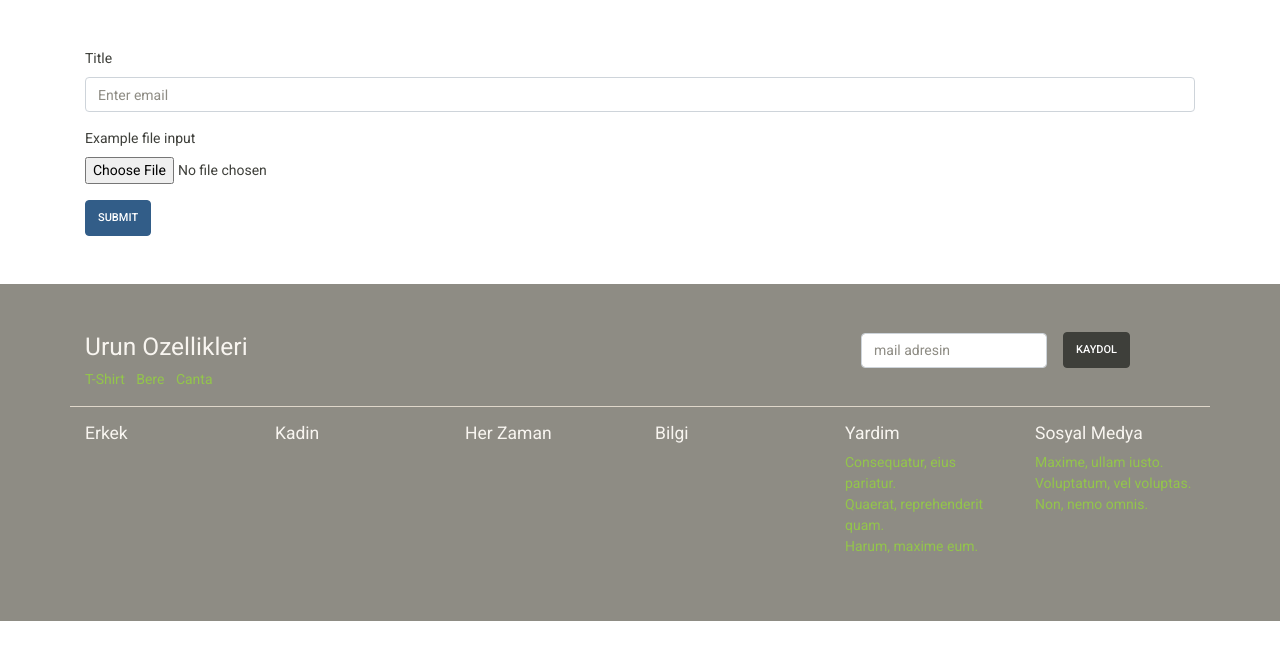
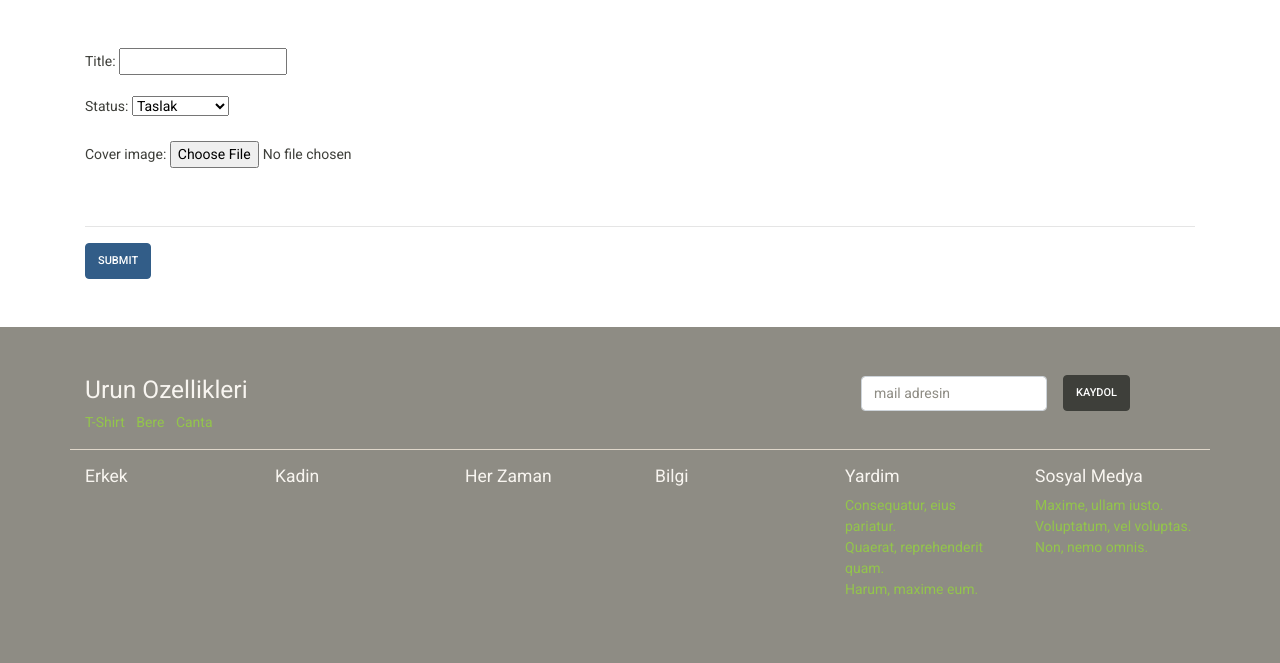
Before and after one commit to yemrekarakus/Django-E-commerce, a Django app: page /carousel_create/ in a window 1280 px wide. Shown: the part 54-717 px from the top of the page. Run offline with Django 4.2, Linux system fonts and the light colour scheme; parts of the project's set-up code (start-up, migrations or seed data) failed here and were passed over; some libraries are stand-ins or nearby versions.

Commit message:
carousel fixed

```diff
--- a/page/forms.py
+++ b/page/forms.py
@@ -6,3 +6,7 @@ class CarouselModelForm(forms.ModelForm):
     class Meta:
         model = Carousel
         fields = '__all__'
+        # fields = [
+        #     'title',
+        #     'cover_image',
+        # ]
--- a/page/views.py
+++ b/page/views.py
@@ -13,12 +13,31 @@ def index(request):
 
 # stuff not checked
 def carousel_create(request):
+    context = dict()
+    # item = Carousel.objects.first()
+    # context['form'] = CarouselModelForm(instance=item)
+    context['form'] = CarouselModelForm()
     if request.method == 'POST':
         print(request.POST)
         # print(request.FILES['cover_image'])
         carousel = Carousel.objects.create(
             title = request.POST.get('title')
         )
+        form = CarouselModelForm(request.POST, files=request.FILES)
+        # print(form)
+        if form.is_valid():
+            form.save()
 
         messages.success(request, 'Birseyler eklendi ama ne oldu bilemiyorum')
-    return render(request, 'manage/carousel_create.html', {})
+    return render(request, 'manage/carousel_create.html', context)
+
+def carousel_list(request):
+    context = dict()
+    context['carousel'] = Carousel.objects.all()
+    return render(request, 'manage/carousel_list.html', context)
+
+
+def carousel_update(request):
+    context = dict()
+    item = Carousel.objects.get(pk=pk)
+    return render(request, 'manage/carousel_update.html', context)
--- a/templates/manage/carousel_create.html
+++ b/templates/manage/carousel_create.html
@@ -4,18 +4,13 @@
 <div class="container mt-5">
     <div class="row">
         <div class="col-sm-12 ">
-                <form method="POST" enctype="multipart/form-data">
-                    {% csrf_token %}
-                    <div class="form-group">
-                        <label for="exampleInputTitle">Title</label>
-                        <input name="title" type="text" class="form-control" id="exampleInputTitle" aria-describedby="emailHelp" placeholder="Enter email">
-                    </div>
-                    <div class="form-group">
-                        <label for="exampleFormControlFile1">Example file input</label>
-                        <input name="cover_image" type="file" class="form-control-file" id="exampleFormControlFile1">
-                    </div>
-                    <button type="submit" class="btn btn-primary">Submit</button>
-                </form>
+            <form method="POST" enctype="multipart/form-data">
+                {% csrf_token %}
+                {{ form.as_p }}
+                <br>
+                <hr>
+                <button type="submit" class="btn btn-primary">Submit</button>
+            </form>
         </div>
     </div>
 </div>
```
Also changed, not shown: db.sqlite3.
